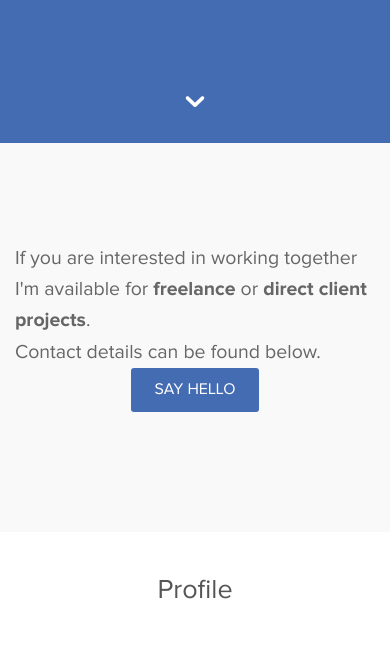
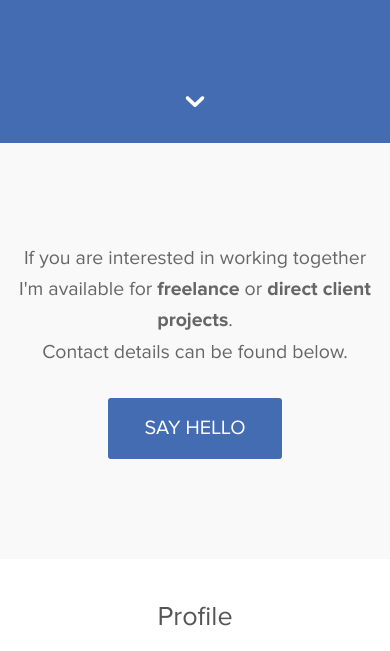
Before and after one commit to ahmadmilzam/mywebsite, a PHP site: page / in a window 390 px wide. Shown: the part 701-1352 px from the top of the page. Run offline with PHP 8.4, Linux system fonts and the light colour scheme.

Commit message:
fix margin bottom issue on small screen

```diff
--- a/index.php
+++ b/index.php
@@ -39,8 +39,8 @@
 <div class="row--padding--big grey" id="profile">
 
   <div class="row wow fadeInUp">
-    <div class="small-6 medium-4 large-4 columns">
-      <p class="lead no-margin-bottom">
+    <div class="small-6 medium-4 large-4 columns margin-bottom-onsmall">
+      <p class="lead no-margin-bottom small-text-center">
         If you are interested in working together I'm available for
         <strong>freelance</strong> or
         <strong>direct client projects</strong>. <br>
@@ -48,7 +48,7 @@
       </p>
     </div>
     <div class="small-6 medium-2 large-2 columns text-center">
-      <a href="javascript:;" data-scroll="#contact" class="button radius js-button-scroll">SAY HELLO</a>
+      <a href="javascript:;" data-scroll="#contact" class="button large radius js-button-scroll no-margin-bottom">SAY HELLO</a>
     </div>
   </div>
 </div>
--- a/partials/about.php
+++ b/partials/about.php
@@ -2,7 +2,7 @@
   <h2 class="section-heading text-center">Profile</h2>
   <div class="row">
 
-    <div class="small-6 medium-3 large-3 columns text-center wow fadeInLeftBig" data-wow-delay=".15s" data-wow-offset="200">
+    <div class="small-6 medium-3 large-3 columns text-center wow fadeInLeftBig" data-wow-delay=".10s" data-wow-offset="150">
       <img data-interchange="
         [assets/img/layout/small/milzam.png, (small)],
         [assets/img/layout/medium/milzam.png, (medium)],
@@ -17,7 +17,7 @@
       </blockquote>
     </div>
 
-    <div class="small-6 medium-3 large-3 columns wow fadeInRightBig" data-wow-delay=".2s" data-wow-offset="200">
+    <div class="small-6 medium-3 large-3 columns wow fadeInRightBig" data-wow-delay=".15s" data-wow-offset="150">
       <p class="text-justify">
         My name is Ahmad Milzam, living in Jakarta, Indonesia.
         I specialise in writing, <strong>architecting</strong> and
```
